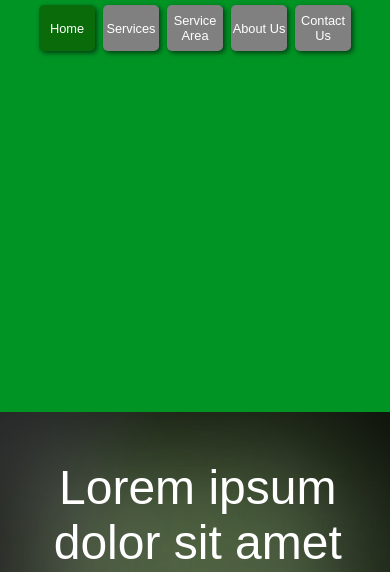
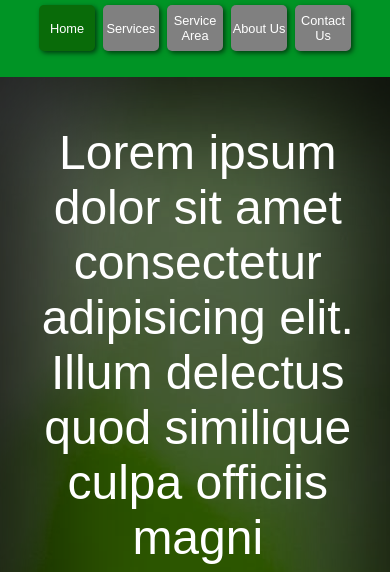
Before and after one commit to MrOutsider/Timberwolf-Landscaping, a plain HTML site: page index.html in a window 390 px wide. Shown: the part 263-835 px from the top of the page. Drawn offline with Linux system fonts and the light colour scheme.

Commit message:
header border fix

```diff
--- a/css/style.css
+++ b/css/style.css
@@ -42,7 +42,7 @@ a{
 
 .header-bar{
     position: relative;
-    height: 36vh;
+    height: 150px;
     background: var(--primary-color);
 }
 
@@ -172,7 +172,7 @@ a{
 
 @media(max-width: 1100px){
     .header-bar{
-        height: 80vh;
+        height: 280px;
     }
 
     .header-bar .header-grid{
@@ -219,7 +219,11 @@ a{
     /* Contact Us Page End */
 }
 
-@media(max-width:500px){
+@media(max-width:585px){
+    .header-bar{
+        height: 340px;
+    }
+
     .header-bar .header-grid a{
         width: 3.5rem;
         font-size: 0.8rem;
```
